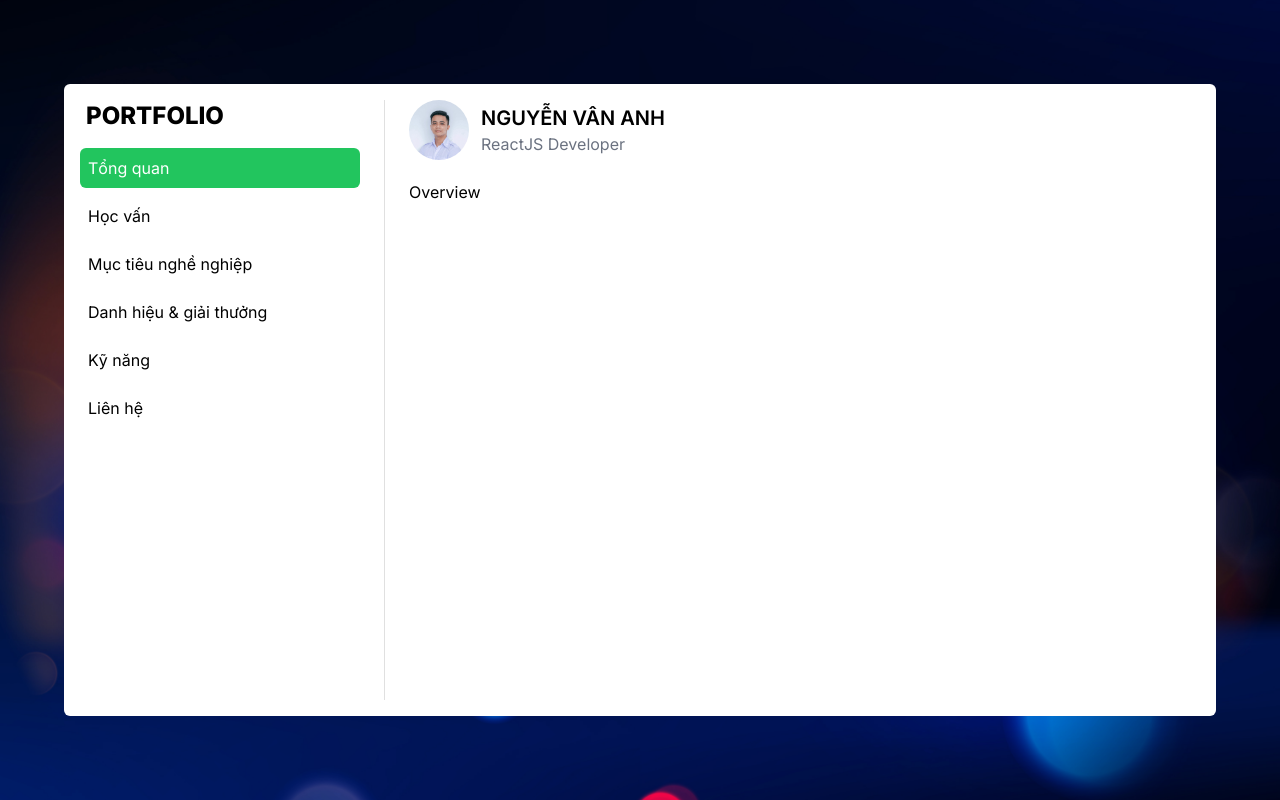
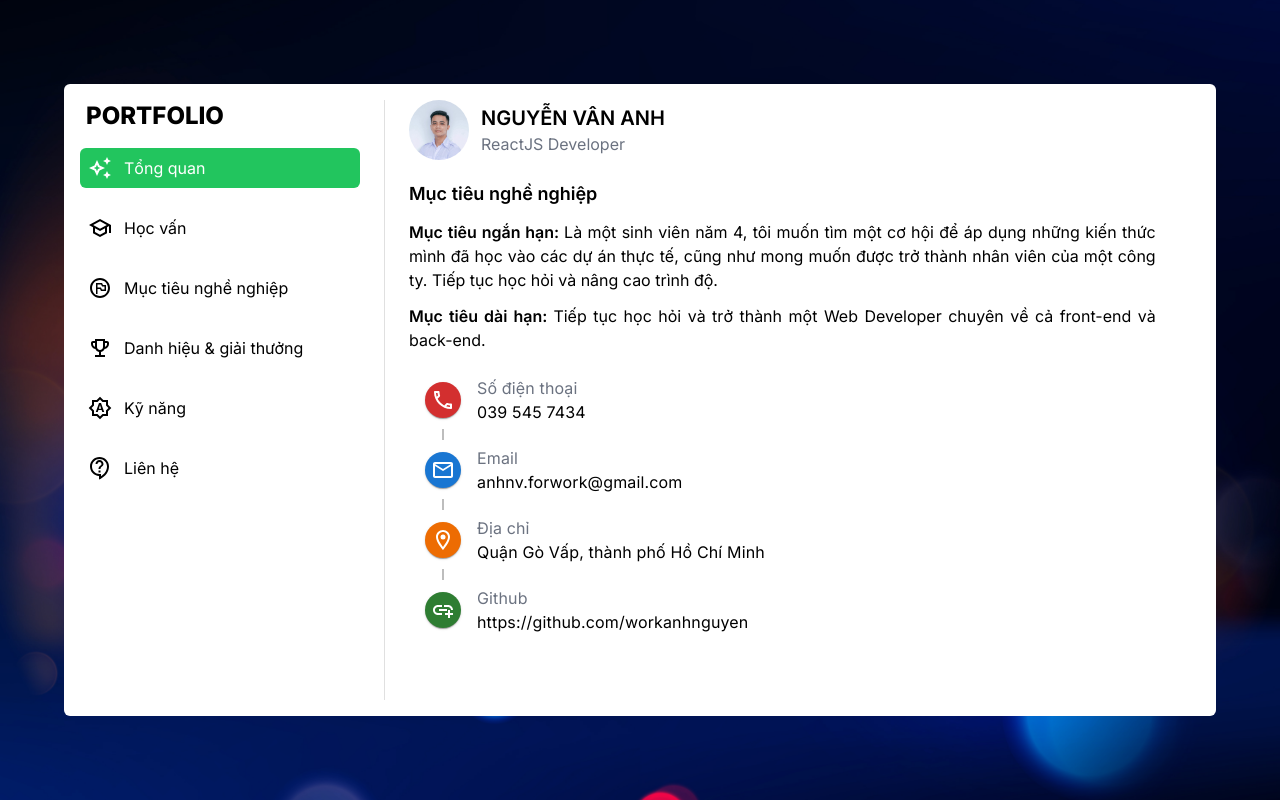
Before and after one commit to workanhnguyen/portfolio, a React (Vite) app in the folder frontend/: page / in a window 1280 px wide. Built offline with nearby package versions, Linux system fonts and the light colour scheme.

Commit message:
finish overview section

```diff
--- a/frontend/src/components/Category.jsx
+++ b/frontend/src/components/Category.jsx
@@ -1,4 +1,4 @@
-import React, { useState } from "react";
+import React from "react";
 
 import categories from "../data/categories";
 import { useStateContext } from "../contexts/ContextProvider";
@@ -8,21 +8,22 @@ const categoryList = categories;
 const Category = () => {
   const { categoryIndex, setCategoryIndex } = useStateContext();
   return (
-    <>
+    <div className="flex flex-col gap-y-3">
       {categoryList.map((category, index) => (
         <div
           key={index}
           onClick={() => setCategoryIndex(category.id)}
-          className={`p-2 mb-2 rounded-md ${
+          className={`flex gap-x-3 p-2 mb-2 rounded-md ${
             categoryIndex === category.id
               ? "bg-green-500 text-white active:bg-green-600"
               : "text-black hover:bg-gray-200 active:bg-gray-300"
           } cursor-pointer`}
         >
-          {category.nameVN}
+          {category.icon && <category.icon />}
+          <p>{category.nameVN}</p>
         </div>
       ))}
-    </>
+    </div>
   );
 };
 
--- a/frontend/src/components/Education.jsx
+++ b/frontend/src/components/Education.jsx
@@ -4,6 +4,8 @@ import SchoolOutlinedIcon from "@mui/icons-material/SchoolOutlined";
 import AccountCircleOutlinedIcon from "@mui/icons-material/AccountCircleOutlined";
 import FlagCircleOutlinedIcon from "@mui/icons-material/FlagCircleOutlined";
 import AccessTimeOutlinedIcon from "@mui/icons-material/AccessTimeOutlined";
+import CheckCircleOutlinedIcon from '@mui/icons-material/CheckCircleOutlined';
+
 import Timeline from "@mui/lab/Timeline";
 import TimelineItem, { timelineItemClasses } from "@mui/lab/TimelineItem";
 import TimelineSeparator from "@mui/lab/TimelineSeparator";
@@ -27,9 +29,23 @@ const Education = () => {
         },
       }}
     >
+
+<TimelineItem>
+        <TimelineSeparator>
+          <TimelineDot color="success">
+            <CheckCircleOutlinedIcon />
+          </TimelineDot>
+          <TimelineConnector />
+        </TimelineSeparator>
+        <TimelineContent>
+          <p className="text-gray-500">{titleInfo.gpaScore}</p>
+          <p>{userInfo.gpaScore}</p>
+        </TimelineContent>
+      </TimelineItem>
+
       <TimelineItem>
         <TimelineSeparator>
-          <TimelineDot color="success">
+          <TimelineDot color="secondary">
             <AccountCircleOutlinedIcon />
           </TimelineDot>
           <TimelineConnector />
--- a/frontend/src/components/Overview.jsx
+++ b/frontend/src/components/Overview.jsx
@@ -1,9 +1,108 @@
-import React from 'react'
+import React from "react";
+
+import SchoolOutlinedIcon from "@mui/icons-material/SchoolOutlined";
+import AccountCircleOutlinedIcon from "@mui/icons-material/AccountCircleOutlined";
+import FlagCircleOutlinedIcon from "@mui/icons-material/FlagCircleOutlined";
+import AccessTimeOutlinedIcon from "@mui/icons-material/AccessTimeOutlined";
+import CakeOutlinedIcon from "@mui/icons-material/CakeOutlined";
+import LocalPhoneOutlinedIcon from "@mui/icons-material/LocalPhoneOutlined";
+import EmailOutlinedIcon from "@mui/icons-material/EmailOutlined";
+import LocationOnOutlinedIcon from "@mui/icons-material/LocationOnOutlined";
+import AddLinkOutlinedIcon from "@mui/icons-material/AddLinkOutlined";
+
+import Timeline from "@mui/lab/Timeline";
+import TimelineItem, { timelineItemClasses } from "@mui/lab/TimelineItem";
+import TimelineSeparator from "@mui/lab/TimelineSeparator";
+import TimelineConnector from "@mui/lab/TimelineConnector";
+import TimelineContent from "@mui/lab/TimelineContent";
+import TimelineDot from "@mui/lab/TimelineDot";
+
+import user from "../data/user";
+import constants from "../data/constants";
+import AddLinkOutlined from "@mui/icons-material/AddLinkOutlined";
+
+const userInfo = user[0];
+const titleInfo = constants[0];
 
 const Overview = () => {
   return (
-    <div>Overview</div>
-  )
-}
+    <>
+      <div className="w-full flex flex-col gap-y-3">
+        <p className="text-lg font-semibold">{titleInfo.careerGoal}</p>
+        <p className="text-justify">
+          <span className="font-semibold">
+            {titleInfo.careerShortTermGoal}:{" "}
+          </span>
+          {userInfo.careerShortTermGoal}
+        </p>
+        <p className="text-justify">
+          <span className="font-semibold">
+            {titleInfo.careerLongTermGoal}:{" "}
+          </span>
+          {userInfo.careerLongTermGoal}
+        </p>
+      </div>
+      <Timeline
+        sx={{
+          [`& .${timelineItemClasses.root}:before`]: {
+            flex: 0,
+            padding: 0,
+          },
+        }}
+      >
+        <TimelineItem>
+          <TimelineSeparator>
+            <TimelineDot color="error">
+              <LocalPhoneOutlinedIcon />
+            </TimelineDot>
+            <TimelineConnector />
+          </TimelineSeparator>
+          <TimelineContent>
+            <p className="text-gray-500">{titleInfo.phoneNumber}</p>
+            <p>{userInfo.phoneNumber}</p>
+          </TimelineContent>
+        </TimelineItem>
 
-export default Overview
+        <TimelineItem>
+          <TimelineSeparator>
+            <TimelineDot color="primary">
+              <EmailOutlinedIcon />
+            </TimelineDot>
+            <TimelineConnector />
+          </TimelineSeparator>
+          <TimelineContent>
+            <p className="text-gray-500">{titleInfo.email}</p>
+            <p>{userInfo.email}</p>
+          </TimelineContent>
+        </TimelineItem>
+
+        <TimelineItem>
+          <TimelineSeparator>
+            <TimelineDot color="warning">
+              <LocationOnOutlinedIcon />
+            </TimelineDot>
+            <TimelineConnector />
+          </TimelineSeparator>
+          <TimelineContent>
+            <p className="text-gray-500">{titleInfo.address}</p>
+            <p>{userInfo.address}</p>
+          </TimelineContent>
+        </TimelineItem>
+
+        <TimelineItem>
+          <TimelineSeparator>
+            <TimelineDot color="success">
+              <AddLinkOutlined />
+            </TimelineDot>
+          </TimelineSeparator>
+          <TimelineContent>
+            <p className="text-gray-500">{titleInfo.github}</p>
+            <p>{userInfo.github}</p>
+          </TimelineContent>
+        </TimelineItem>
+      </Timeline>
+    </>
+  );
+};
+
+export default Overview;
--- a/frontend/src/data/categories.js
+++ b/frontend/src/data/categories.js
@@ -1,35 +1,46 @@
-import { Education, Overview } from "../components";
+import AutoAwesomeOutlinedIcon from '@mui/icons-material/AutoAwesomeOutlined';
+import SchoolOutlinedIcon from '@mui/icons-material/SchoolOutlined';
+import FlagCircleOutlinedIcon from '@mui/icons-material/FlagCircleOutlined';
+import EmojiEventsOutlinedIcon from '@mui/icons-material/EmojiEventsOutlined';
+import BrightnessAutoOutlinedIcon from '@mui/icons-material/BrightnessAutoOutlined';
+import ContactSupportOutlinedIcon from '@mui/icons-material/ContactSupportOutlined';
 
 const categories = [
   {
     id: 1,
     nameVN: "Tổng quan",
     nameEN: "Overview",
+    icon: AutoAwesomeOutlinedIcon
   },
   {
     id: 2,
     nameVN: "Học vấn",
     nameEN: "Educations",
+    icon: SchoolOutlinedIcon
   },
   {
     id: 3,
     nameVN: "Mục tiêu nghề nghiệp",
     nameEN: "Career goals",
+    icon: FlagCircleOutlinedIcon
   },
   {
     id: 4,
     nameVN: "Danh hiệu & giải thưởng",
     nameEN: "Honors & awards",
+    icon: EmojiEventsOutlinedIcon
   },
   {
     id: 5,
     nameVN: "Kỹ năng",
     nameEN: "Skills",
+    icon: BrightnessAutoOutlinedIcon
   },
   {
     id: 6,
     nameVN: "Liên hệ",
     nameEN: "Contacts",
+    icon: ContactSupportOutlinedIcon
   },
 ];
 
--- a/frontend/src/data/constants.js
+++ b/frontend/src/data/constants.js
@@ -3,7 +3,16 @@ const constants = [
         university: 'Trường đại học',
         major: 'Chuyên ngành',
         time: 'Thời gian',
-        year: 'Năm'
+        year: 'Năm',
+        gpaScore: 'GPA',
+        careerGoal: 'Mục tiêu nghề nghiệp',
+        careerShortTermGoal: 'Mục tiêu ngắn hạn',
+        careerLongTermGoal: 'Mục tiêu dài hạn',
+        dob: 'Ngày sinh',
+        phoneNumber: 'Số điện thoại',
+        email: 'Email',
+        address: 'Địa chỉ',
+        github: 'Github',
     }
 ];
 
--- a/frontend/src/data/user.js
+++ b/frontend/src/data/user.js
@@ -1,14 +1,25 @@
 const user = [
-    // Vietnamese
-    {
-        lastName: 'Nguyễn Vân',
-        firstName: 'Anh',
-        onPosition: 'ReactJS Developer',
-        university: 'Trường Đại học Mở Thành phố Hồ Chí Minh',
-        major: 'Khoa học máy tính',
-        educationTime: '08/2020 - Now',
-        yearSchool: 'Sinh viên năm 4'
-    },
-]
+  // Vietnamese
+  {
+    lastName: "Nguyễn Vân",
+    firstName: "Anh",
+    onPosition: "ReactJS Developer",
+    university: "Trường Đại học Mở Thành phố Hồ Chí Minh",
+    major: "Khoa học máy tính",
+    educationTime: "08/2020 - Now",
+    yearSchool: "Sinh viên năm 4",
+    gpaScore: '3.8/4.0',
+    careerShortTermGoal:
+      `Là một sinh viên năm 4,
+      tôi muốn tìm một cơ hội để áp dụng những kiến thức mình đã học vào các dự án thực tế,
+      cũng như mong muốn được trở thành nhân viên của một công ty. Tiếp tục học hỏi và nâng cao trình độ.`,
+    careerLongTermGoal: `Tiếp tục học hỏi và trở thành một Web Developer chuyên về cả front-end và back-end.`,
+    dob: '09/10/2002',
+    phoneNumber: '039 545 7434',
+    email: 'anhnv.forwork@gmail.com',
+    address: 'Quận Gò Vấp, thành phố Hồ Chí Minh',
+    github: 'https://github.com/workanhnguyen'
+  },
+];
 
 export default user;
```
